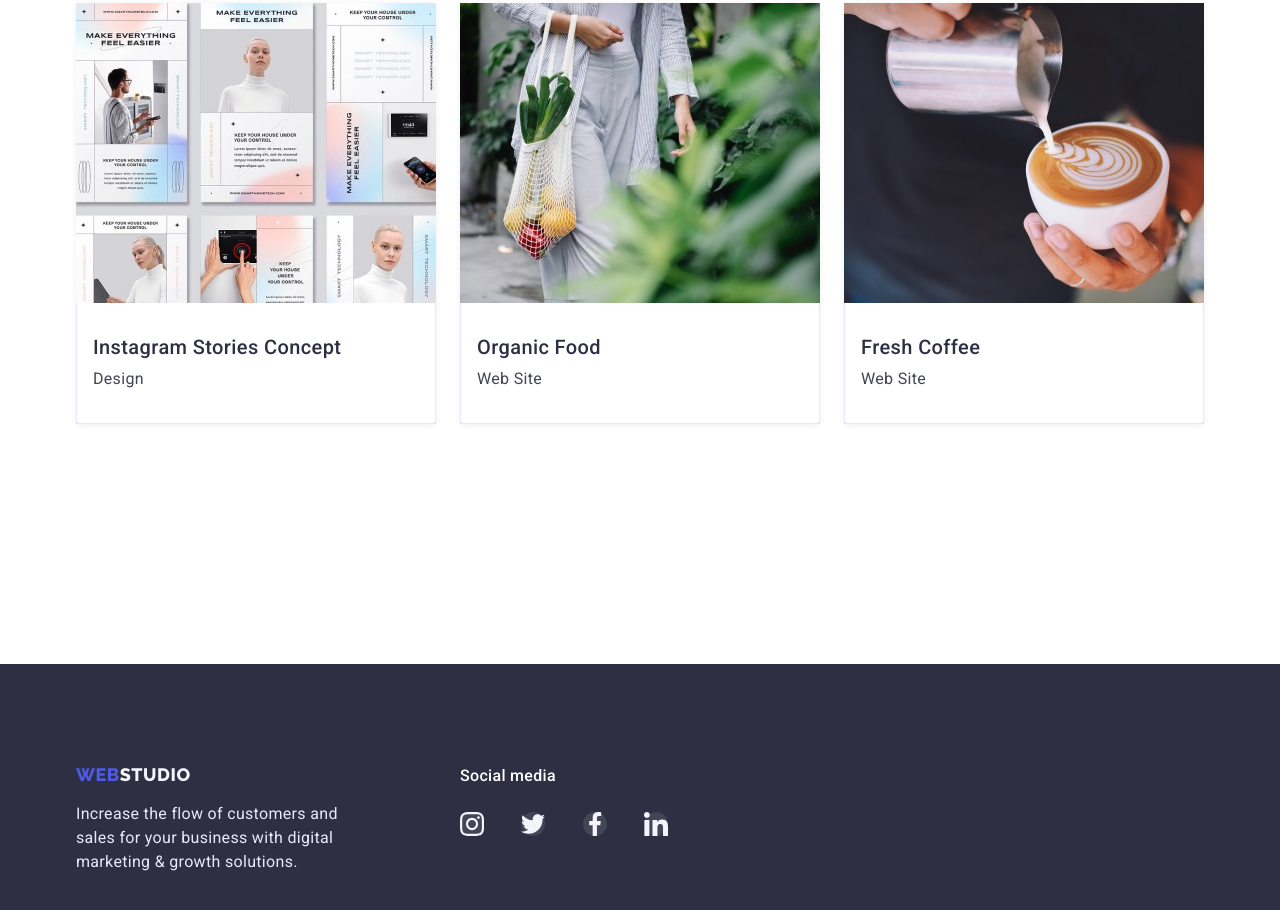
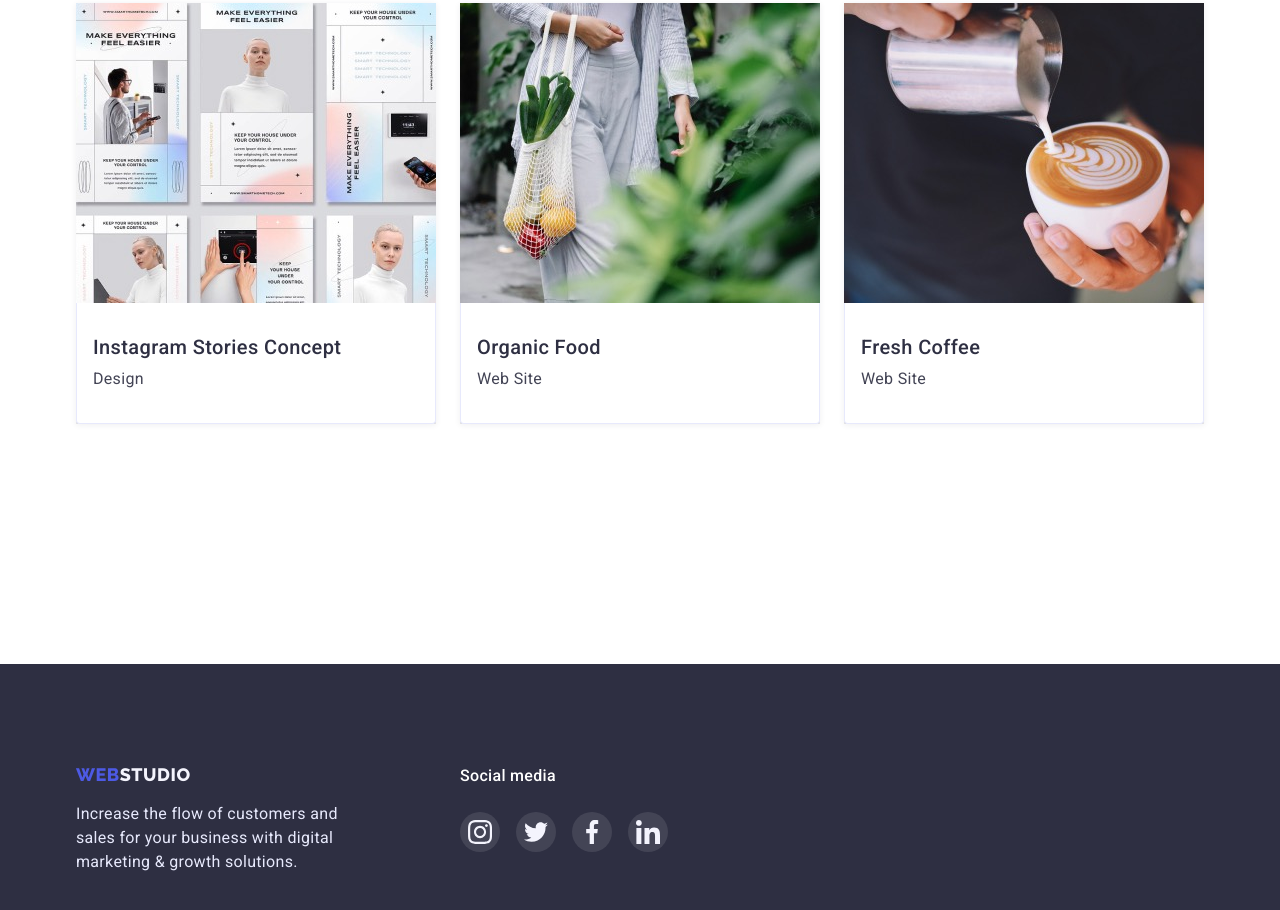
Before and after one commit to irynademkura/goit-markup-hw-04, a plain HTML site: page portfolio.html in a window 1280 px wide. Shown: the part 1219-2129 px from the top of the page. Drawn offline with nearby package versions, Linux system fonts and the light colour scheme.

Commit message:
Update portfolio.html

```diff
--- a/portfolio.html
+++ b/portfolio.html
@@ -237,28 +237,28 @@
         <div class="footer-right">
           <h2 class="footer-title">Social media</h2>
           <ul class="footer-social">
-            <li>
+            <li class="footer-items">
               <a href="" class="footer-icons">
                 <svg class="footer-icon">
                   <use href="./img/icons.svg#icon-instagram"></use>
                 </svg>
               </a>
             </li>
-            <li>
+            <li class="footer-items">
               <a href="" class="footer-icons">
                 <svg class="footer-icon">
                   <use href="./img/icons.svg#icon-twitter"></use>
                 </svg>
               </a>
             </li>
-            <li>
+            <li class="footer-items">
               <a href="" class="footer-icons">
                 <svg class="footer-icon">
                   <use href="./img/icons.svg#icon-facebook"></use>
                 </svg>
               </a>
             </li>
-            <li>
+            <li class="footer-items">
               <a href="" class="footer-icons">
                 <svg class="footer-icon">
                   <use href="./img/icons.svg#icon-linkedin"></use>
```
